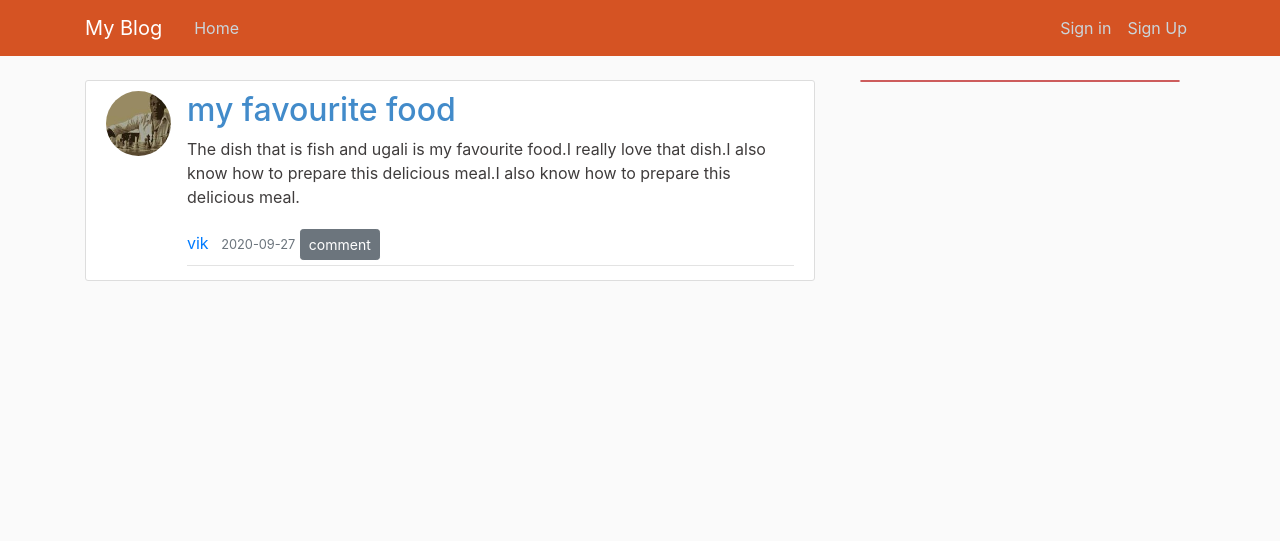
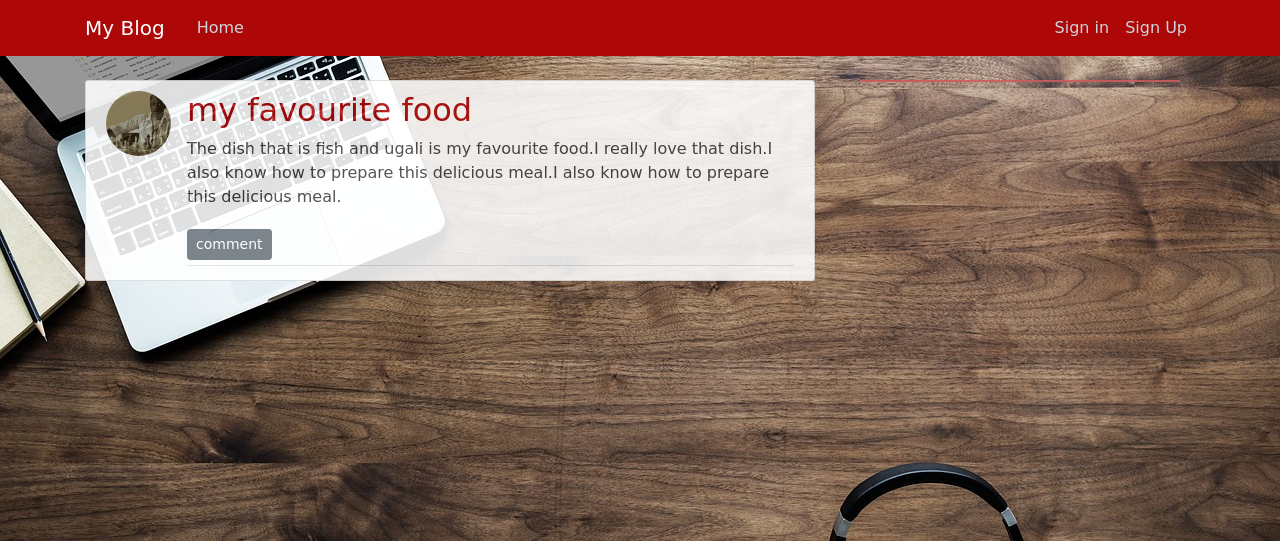
Before and after one commit to vsidera/MyBlog, a Flask app: page /post/3 in a window 1280 px wide. Shown: the top 541 px of the page. Run offline with Flask 2, Linux system fonts and the light colour scheme; data comes from the database, SQL or seed files in the repository; both versions use the stored data as it was after the commit; some libraries are stand-ins or nearby versions.

Commit message:
add background image

```diff
--- a/app/static/main.css
+++ b/app/static/main.css
@@ -1,7 +1,12 @@
   body {
-    background: #fafafa;
+    background: url(/static/profile_pics/back1.jpg);
+    background-position: center;
+    background-attachment: fixed;
+    background-repeat: no-repeat;
+    background-size: cover;
     color: #3F3C3C;
     margin-top: 5rem;
+    font-family: 'Kalam', cursive;
   }
 
   a{
@@ -17,7 +22,7 @@
   }
 
   .bg-steel {
-    background-color: #D55323;
+    background-color: #AD0707;
   }
 
   .site-header .navbar-nav .nav-link {
@@ -34,14 +39,16 @@
 
   .content-section {
     background: #ffffff;
+    opacity: 87%;
     padding: 10px 20px;
     border: 1px solid #dddddd;
     border-radius: 3px;
     margin-bottom: 20px;
+
   }
 
   .article-title {
-    color: #428bca
+    color: #AD0707;
   }
 
   a.article-title:hover {
@@ -89,11 +96,13 @@
 
   .randomquotes{
     color: indianred;
-    background-color: #F3F0F0;
+    background: #ffffff;
+    opacity: 87%;
     border-style: solid;
     border-width: 1px;
     border-radius: 5px;
     font-size: medium;
+    font-family: 'Modak', cursive;
   }
 
   h4{
--- a/app/templates/base.html
+++ b/app/templates/base.html
@@ -63,6 +63,7 @@
             <div class="container-fluid">
                 <div class="row" id="randomquotes">
                     <div class="col-md-12">
+
                         <div class="randomquotes">
                         <!-- quote -->
                         {% for thing in quote%}
@@ -70,6 +71,7 @@
                         {% endfor %}
                         </div>
                     </div>
+
 
                 </div>
             </div>
--- a/app/templates/post.html
+++ b/app/templates/post.html
@@ -6,8 +6,8 @@
         <h2 class="article-title">{{ post.title }}</h2>
         <p class="article-content">{{ post.content }}</p>
       <div class="article-metadata">
-        <a class="mr-2" href="#">{{ post.author.username }}</a>
-        <small class="text-muted">{{ post.date_posted.strftime('%Y-%m-%d') }}</small>
+        <!-- <a class="mr-2" href="#">{{ post.author.username }}</a>
+        <small class="text-muted">{{ post.date_posted.strftime('%Y-%m-%d') }}</small> -->
         {% if post.author == current_user %}
           <div>
             <a class="btn btn-secondary btn-sm mt-1 mb-1" href="{{ url_for('update_post', post_id=post.id) }}">Update</a>
```
Also changed, not shown: app/site.db, app/static/profile_pics/back.jpeg (added), app/static/profile_pics/back1.jpg (added).
